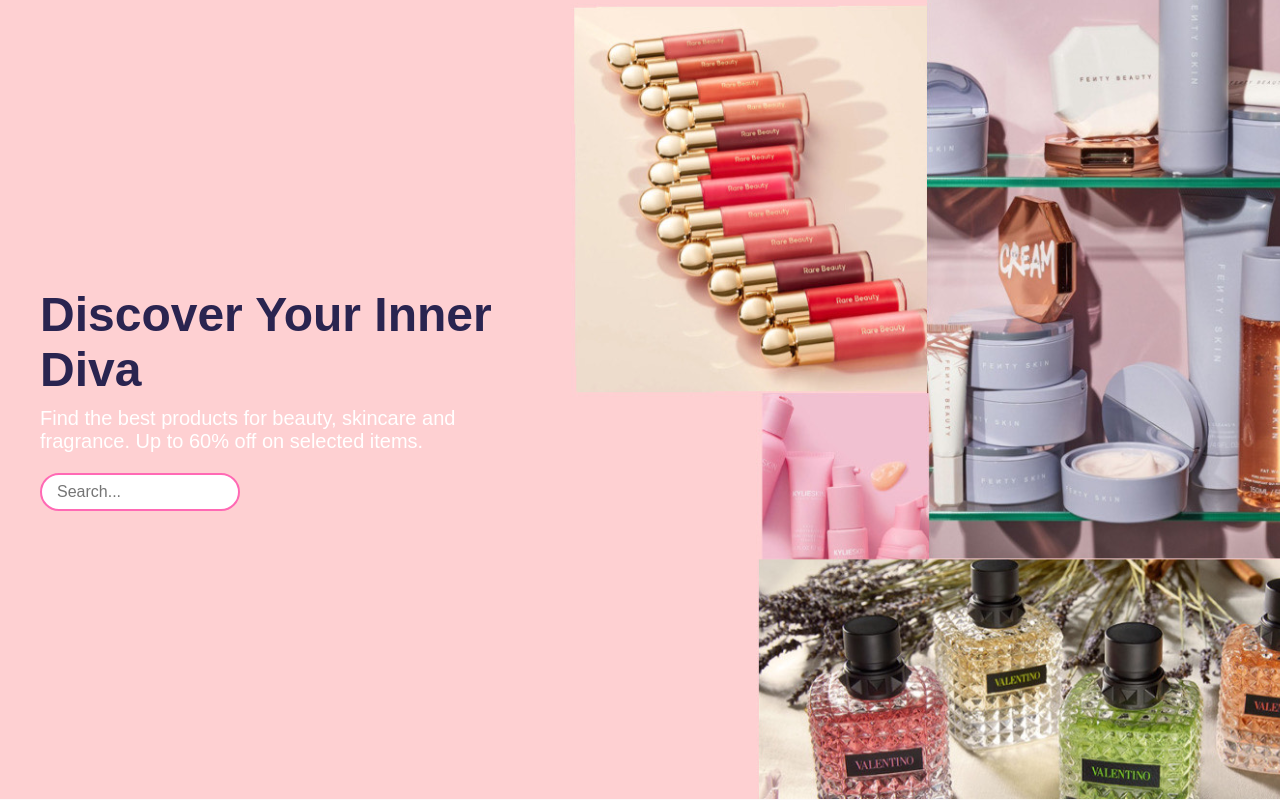
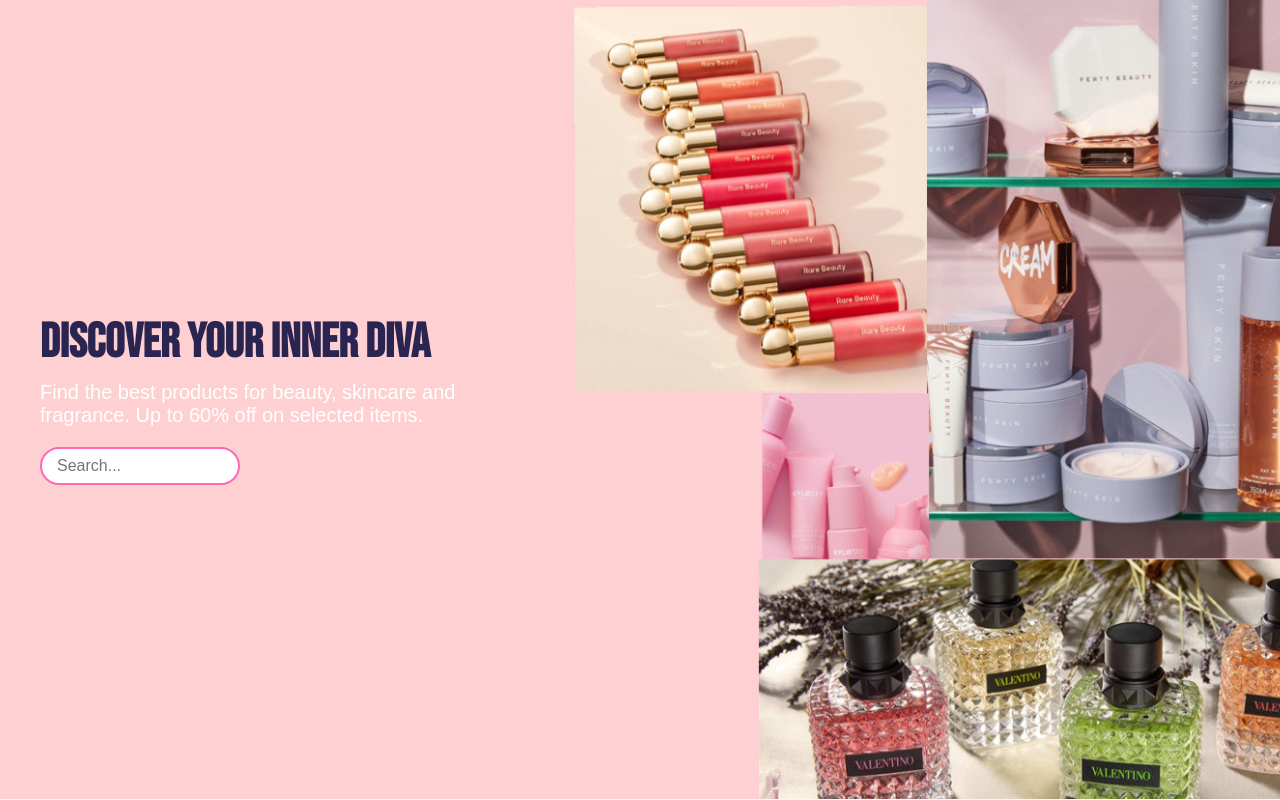
Before and after one commit to loritedemolli/ProjektiWEB, a PHP site: page /projekti.html in a window 1280 px wide. Shown: the part 97-897 px from the top of the page. Run offline with PHP 8.4, Linux system fonts and the light colour scheme.

Commit message:
Font change

```diff
--- a/makeup.html
+++ b/makeup.html
@@ -290,6 +290,7 @@
         <button class="add-to-cart">Add to Cart</button>
     </div>
 </div>
+
 <div class="produkti">
     <img src="fotot/MakeUpPics/chanelblush.jpg" alt="chb">
     <div class="produkti-info">
@@ -300,6 +301,7 @@
         <button class="add-to-cart">Add to Cart</button>
     </div>
 </div>
+
         </div>
     </section>
     <footer>
@@ -345,5 +347,6 @@
         <p>&copy; 2024 Diva Glow. All Rights Reserved.</p>
     </div>
     </footer>
+
 </body>
 </html>
--- a/projekti.css
+++ b/projekti.css
@@ -27,6 +27,7 @@
  font-size: 48px;
  margin-bottom: 10px;
  color: rgb(42, 36, 80);
+ font-family: 'Bebas Neue', sans-serif;
 }
 
 .hero-content p {
--- a/projekti.html
+++ b/projekti.html
@@ -5,6 +5,9 @@
     <meta name="viewport" content="width=device-width, initial-scale=1.0">
     <title>Diva Glow</title>
     <link rel="stylesheet" href="projekti.css">
+    <link rel="preconnect" href="https://fonts.googleapis.com">
+<link rel="preconnect" href="https://fonts.gstatic.com" crossorigin>
+<link href="https://fonts.googleapis.com/css2?family=Bebas+Neue&display=swap" rel="stylesheet">
 </head>
 <body>
     <header>
```
